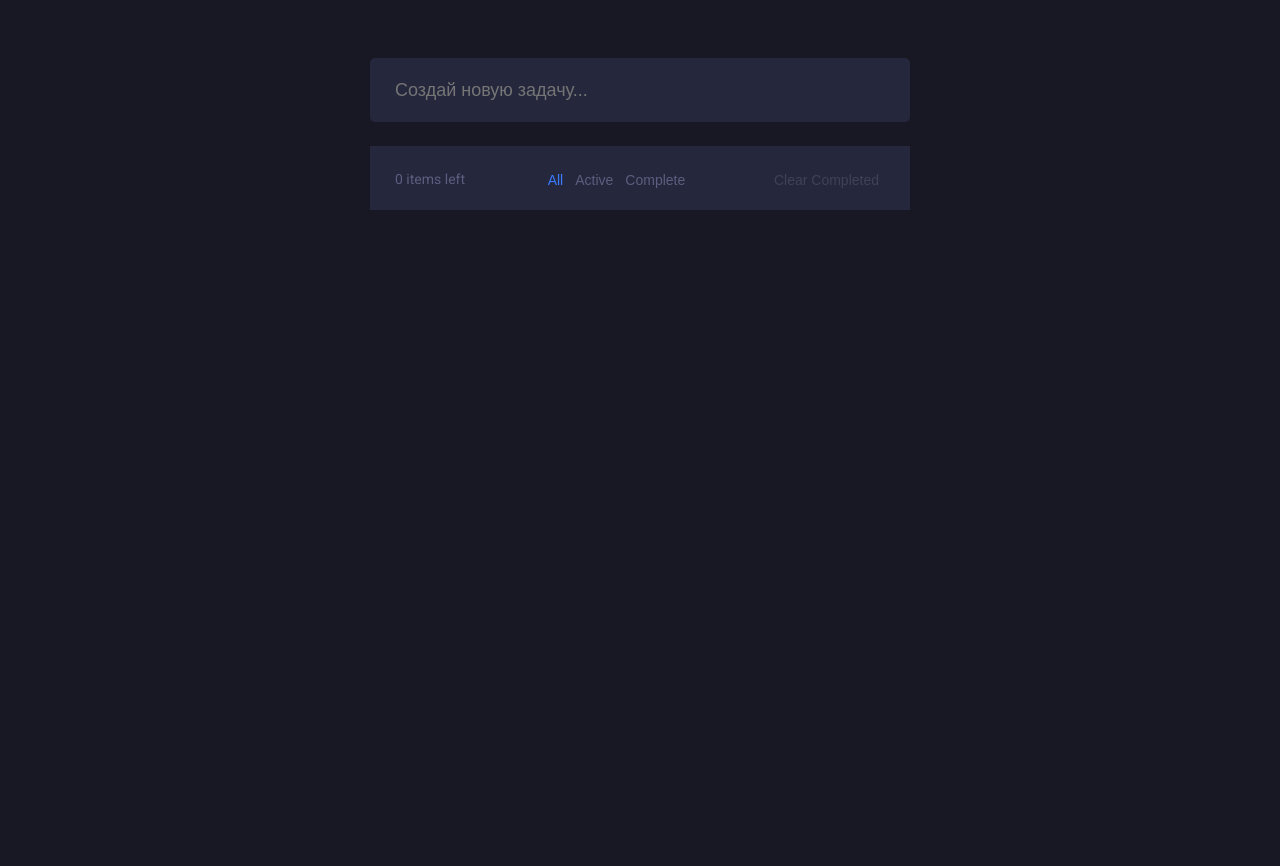
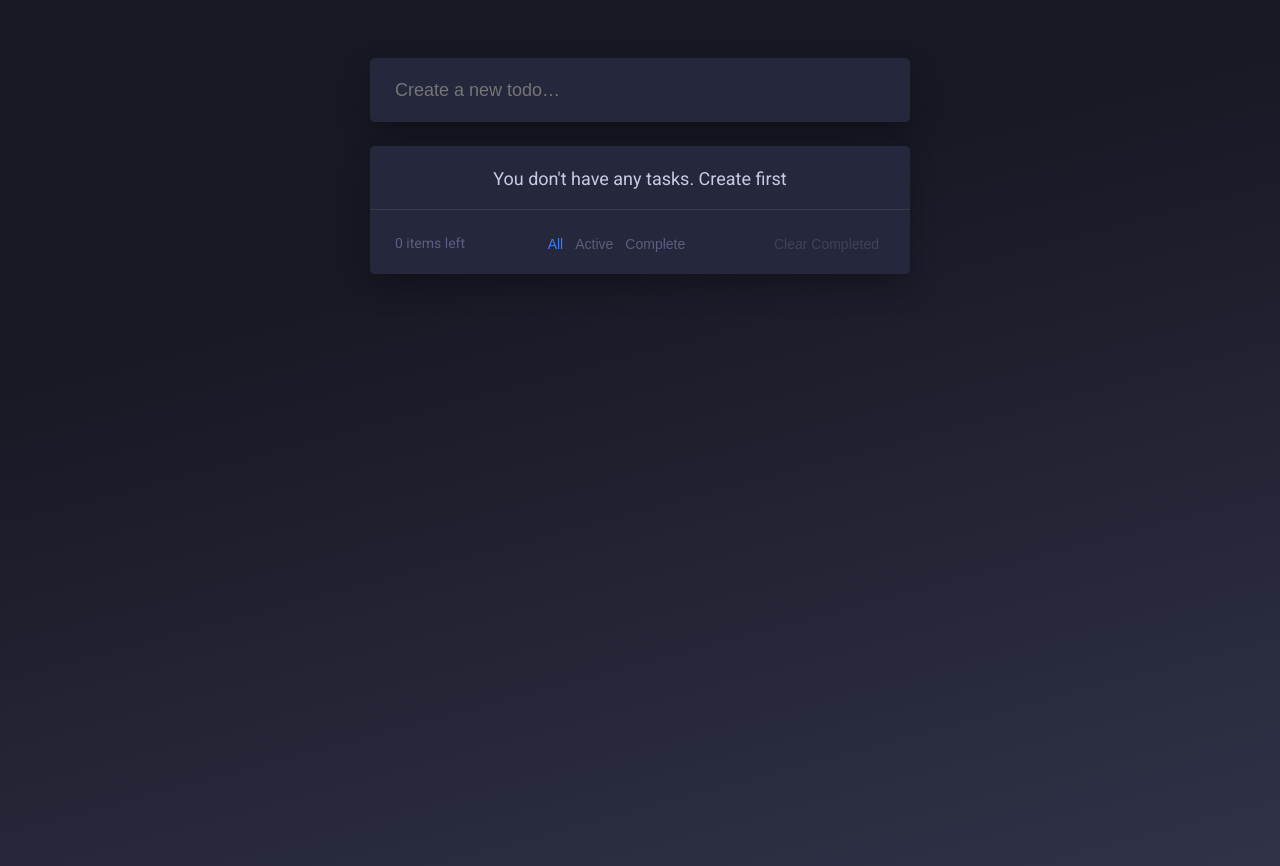
Before and after one commit to Ristretto1/inc_todolist, a React (Create React App) app: page / in a window 1280 px wide. Before the commit the page ends 800 px from the top, so only its background shows below. Built offline with nearby package versions, Linux system fonts and the light colour scheme.

Commit message:
feat: add code formatter + some styles

```diff
--- a/public/index.html
+++ b/public/index.html
@@ -1,14 +1,11 @@
-<!DOCTYPE html>
+<!doctype html>
 <html lang="en">
   <head>
     <meta charset="utf-8" />
     <link rel="icon" href="%PUBLIC_URL%/favicon.ico" />
     <meta name="viewport" content="width=device-width, initial-scale=1" />
     <meta name="theme-color" content="#000000" />
-    <meta
-      name="description"
-      content="Web site created using create-react-app"
-    />
+    <meta name="description" content="Web site created using create-react-app" />
     <link rel="apple-touch-icon" href="%PUBLIC_URL%/logo192.png" />
     <!--
       manifest.json provides metadata used when your web app is installed on a
--- a/src/app/App.tsx
+++ b/src/app/App.tsx
@@ -21,7 +21,7 @@ const App = () => {
 
   return (
     <div className={s.app}>
-      <Input placeholder='Создай новую задачу...' addTask={addTask} />
+      <Input placeholder='Create a new todo…' addTask={addTask} />
       <TasksWrapper tasks={tasks} changeStatus={changeStatus} removeAllCompleted={removeAllCompleted} />
     </div>
   );
--- a/src/components/Input/Input.module.css
+++ b/src/components/Input/Input.module.css
@@ -8,4 +8,6 @@
   font-size: 18px;
   padding: 25px;
   box-sizing: border-box;
+
+  box-shadow: 0px 15px 30px -3px rgba(0, 0, 0, 0.3);
 }
--- a/src/components/Input/Input.tsx
+++ b/src/components/Input/Input.tsx
@@ -1,6 +1,6 @@
 import { IInputProps } from './Input.types';
 import s from './Input.module.css';
-import { useState, KeyboardEvent } from 'react';
+import { useState, KeyboardEvent, FC } from 'react';
 
 export const Input = ({ addTask, ...props }: IInputProps) => {
   const [value, setValue] = useState<string>('');
--- a/src/components/TasksWrapper/TasksWrapper.module.css
+++ b/src/components/TasksWrapper/TasksWrapper.module.css
@@ -0,0 +1,18 @@
+.tasks_wrapper {
+  box-shadow: 0px 15px 30px -3px rgba(0, 0, 0, 0.3);
+  border-radius: 5px;
+  overflow: hidden;
+}
+
+.template_task {
+  display: inline-block;
+  width: 100%;
+  height: 64px;
+  background-color: #25273d;
+  color: #c8cbe7;
+  font-size: 18px;
+  padding: 22px 25px;
+  box-sizing: border-box;
+  border-bottom: 1px solid #393a4b;
+  text-align: center;
+}
--- a/src/components/TasksWrapper/TasksWrapper.tsx
+++ b/src/components/TasksWrapper/TasksWrapper.tsx
@@ -19,12 +19,13 @@ export const TasksWrapper = ({ tasks, changeStatus, removeAllCompleted }: ITasks
   };
 
   const filteredTasks = filterTasks(filter, tasks);
+  const mappedTasks = filteredTasks.map((t) => {
+    return <Task key={t.id} data={t} changeStatus={changeStatus} />;
+  });
 
   return (
     <div className={s.tasks_wrapper}>
-      {filteredTasks.map((t) => {
-        return <Task key={t.id} data={t} changeStatus={changeStatus} />;
-      })}
+      {tasks.length ? mappedTasks : <div className={s.template_task}>You don't have any tasks. Create first</div>}
       <Footer tasks={tasks} removeAllCompleted={removeAllCompleted} changeFilter={changeFilter} filter={filter} />
     </div>
   );
--- a/src/index.css
+++ b/src/index.css
@@ -2,10 +2,11 @@
 
 body {
   padding-top: 50px;
-  background-color: #171823;
+  background: rgb(23, 24, 35);
+  background: linear-gradient(165deg, rgb(23, 24, 35) 30%, rgb(48, 50, 72) 100%);
   display: flex;
   justify-content: center;
-  align-items: center;
   font-family: 'Roboto', sans-serif;
   font-weight: normal;
+  height: 100vh;
 }
```
Also changed, not shown: package.json (+12 -1 lines), tsconfig.json (+2 -8 lines), .eslintrc.json (added), .prettierrc.json (added), 2 other files (tests, documents, lock files or other folders).
